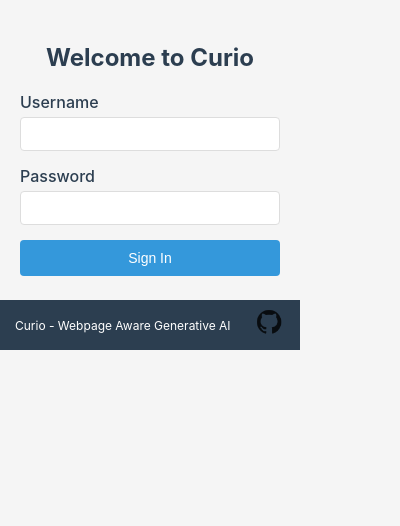
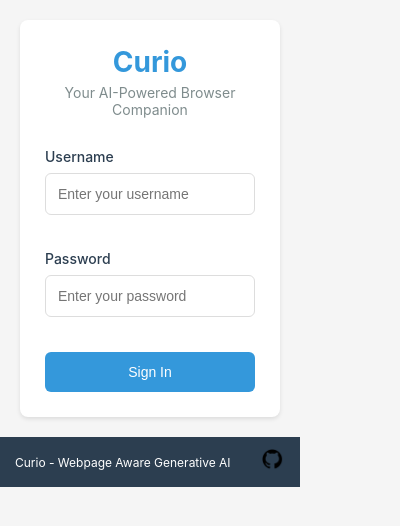
Before and after one commit to GevChalikyan/Curio, a browser extension: page frontend/src/popup/popup.html in a window 400 px wide. Drawn offline with Linux system fonts and the light colour scheme.

Commit message:
Improve login UI and remove inline styles

```diff
--- a/frontend/src/popup/popup.css
+++ b/frontend/src/popup/popup.css
@@ -1,26 +1,70 @@
+:root {
+  --primary-color: #3498db;
+  --primary-hover: #2980b9;
+  --error-color: #e74c3c;
+  --text-color: #2c3e50;
+  --text-light: #7f8c8d;
+  --border-color: #ddd;
+  --background-color: #f5f5f5;
+  --white: #ffffff;
+  --shadow: 0 2px 4px rgba(0, 0, 0, 0.1);
+}
+
 html {
   width: 300px;
-  height: 350px;
-  background: #f5f5f5;
+  height: 400px;
+  background: var(--background-color);
   font-family: -apple-system, BlinkMacSystemFont, 'Segoe UI', Roboto, Oxygen, Ubuntu, Cantarell, sans-serif;
 }
 
 body {
   margin: 0;
   padding: 0;
-  color: #333;
+  color: var(--text-color);
+}
+
+.app-container {
+  display: flex;
+  flex-direction: column;
+  min-height: 100%;
+}
+
+.main-content {
+  flex: 1;
+  display: flex;
+  flex-direction: column;
+  justify-content: center;
+  padding: 20px;
+}
+
+.logo-container {
+  text-align: center;
+  margin-bottom: 30px;
+}
+
+.logo-container h1 {
+  font-size: 28px;
+  color: var(--primary-color);
+  margin: 0 0 5px 0;
+}
+
+.tagline {
+  color: var(--text-light);
+  font-size: 14px;
+  margin: 0;
 }
 
 .form-container, .welcome-container {
-  width: 100%;
-  padding: 20px;
-  box-sizing: border-box;
+  background: var(--white);
+  padding: 25px;
+  border-radius: 8px;
+  box-shadow: var(--shadow);
 }
 
-h2 {
-  text-align: center;
-  color: #2c3e50;
-  margin-bottom: 20px;
+.auth-form {
+  display: flex;
+  flex-direction: column;
+  gap: 20px;
 }
 
 .form-group {
@@ -29,64 +73,114 @@
 
 label {
   display: block;
-  margin-bottom: 5px;
-  color: #2c3e50;
+  margin-bottom: 8px;
+  color: var(--text-color);
   font-weight: 500;
-}
-
-input {
-  width: 100%;
-  padding: 8px;
-  border: 1px solid #ddd;
-  border-radius: 4px;
-  box-sizing: border-box;
   font-size: 14px;
 }
 
-input:focus {
+.input-wrapper {
+  position: relative;
+}
+
+input[type="text"],
+input[type="password"] {
+  width: 100%;
+  padding: 12px;
+  border: 1px solid var(--border-color);
+  border-radius: 6px;
+  font-size: 14px;
+  transition: all 0.3s ease;
+  box-sizing: border-box;
+}
+
+input[type="text"]:focus,
+input[type="password"]:focus {
   outline: none;
-  border-color: #3498db;
-  box-shadow: 0 0 0 2px rgba(52, 152, 219, 0.2);
+  border-color: var(--primary-color);
+  box-shadow: 0 0 0 3px rgba(52, 152, 219, 0.1);
+}
+
+.form-options {
+  display: flex;
+  justify-content: space-between;
+  align-items: center;
+  font-size: 13px;
+}
+
+.remember-me {
+  display: flex;
+  align-items: center;
+  gap: 5px;
+  color: var(--text-light);
+  cursor: pointer;
+}
+
+.forgot-password {
+  color: var(--primary-color);
+  text-decoration: none;
+  transition: color 0.2s;
+}
+
+.forgot-password:hover {
+  color: var(--primary-hover);
 }
 
 .login-button, .logout-button {
   width: 100%;
-  padding: 10px;
-  background-color: #3498db;
-  color: white;
+  padding: 12px;
+  background-color: var(--primary-color);
+  color: var(--white);
   border: none;
-  border-radius: 4px;
+  border-radius: 6px;
   cursor: pointer;
   font-size: 14px;
   font-weight: 500;
-  transition: background-color 0.2s;
+  transition: all 0.3s ease;
+  display: flex;
+  justify-content: center;
+  align-items: center;
 }
 
-.login-button:hover, .logout-button:hover {
-  background-color: #2980b9;
+.login-button:hover:not(:disabled), .logout-button:hover {
+  background-color: var(--primary-hover);
+  transform: translateY(-1px);
+}
+
+.login-button:disabled {
+  background-color: var(--text-light);
+  cursor: not-allowed;
+  transform: none;
 }
 
 .logout-button {
-  background-color: #e74c3c;
+  background-color: var(--error-color);
 }
 
 .logout-button:hover {
   background-color: #c0392b;
 }
 
-.body {
-  min-height: 300px;
-  display: flex;
-  flex-direction: column;
-  justify-content: center;
-  align-items: center;
+.welcome-content {
+  text-align: center;
+}
+
+.welcome-content h2 {
+  margin: 0 0 10px 0;
+  color: var(--text-color);
+}
+
+.welcome-content p {
+  color: var(--text-light);
+  margin: 0 0 20px 0;
+  font-size: 14px;
 }
 
 .footer {
   height: 50px;
   width: 100%;
-  background-color: #2c3e50;
-  color: white;
+  background-color: var(--text-color);
+  color: var(--white);
   display: flex;
   align-items: center;
   justify-content: space-between;
@@ -99,13 +193,27 @@
   font-size: 12px;
 }
 
+.error-message {
+  color: var(--error-color);
+  background-color: #fde8e8;
+  padding: 10px;
+  border-radius: 6px;
+  margin-top: 10px;
+  font-size: 12px;
+  text-align: center;
+  display: none;
+}
+
 .social {
-  height: 30px;
-  width: 30px;
-  opacity: 0.8;
-  transition: opacity 0.2s;
+  width: 24px;
+  height: 24px;
+  transition: transform 0.3s ease;
 }
 
 .social:hover {
-  opacity: 1;
+  transform: scale(1.1);
 }
+
+.welcome-container {
+  display: none;
+}
--- a/frontend/src/popup/popup.html
+++ b/frontend/src/popup/popup.html
@@ -1,41 +1,64 @@
 <!DOCTYPE html>
-<html>
+<html lang="en">
   <head>
+    <meta charset="UTF-8">
+    <meta name="viewport" content="width=device-width, initial-scale=1.0">
+    <title>Curio - Sign In</title>
     <link rel="stylesheet" href="popup.css">
   </head>
 
   <body>
-    <div id="mainPage" class="body">
+    <div class="app-container">
+      <!-- Main Content -->
+      <div class="main-content">
         <!-- Login Form -->
         <div id="loginForm" class="form-container">
-        <h2>Welcome to Curio</h2>
-        <form id="loginFormElement">
+          <div class="logo-container">
+            <h1>Curio</h1>
+            <p class="tagline">Your AI-Powered Browser Companion</p>
+          </div>
+
+          <form id="loginFormElement" class="auth-form">
             <div class="form-group">
               <label for="username">Username</label>
-            <input type="text" id="username" name="username" required>
+              <div class="input-wrapper">
+                <input type="text" id="username" name="username" placeholder="Enter your username" required>
               </div>
+            </div>
+
             <div class="form-group">
               <label for="password">Password</label>
-            <input type="password" id="password" name="password" required>
+              <div class="input-wrapper">
+                <input type="password" id="password" name="password" placeholder="Enter your password" required>
               </div>
-          <button type="submit" class="login-button">Sign In</button>
+            </div>
+
+            <button type="submit" class="login-button">
+              <span class="button-text">Sign In</span>
+            </button>
           </form>
         </div>
 
         <!-- Welcome Message (hidden by default) -->
-      <div id="welcomeMessage" class="welcome-container" style="display: none;">
-        <h2>Welcome, <span id="usernameDisplay"></span>!</h2>
-        <button id="logoutButton" class="logout-button">Sign Out</button>
+        <div id="welcomeMessage" class="welcome-container">
+          <div class="welcome-content">
+            <h2>Welcome back, <span id="usernameDisplay"></span>!</h2>
+            <p>You're all set to explore with Curio.</p>
+            <button id="logoutButton" class="logout-button">
+              <span class="button-text">Sign Out</span>
+            </button>
+          </div>
         </div>
       </div>
 
+      <!-- Footer -->
       <div class="footer">
         <p>Curio - Webpage Aware Generative AI</p>
         <a href="https://github.com/GevChalikyan/Curio" target="_blank" rel="noopener noreferrer">
           <img class="social" src="../images/GitHub-logo.png" alt="Curio GitHub">
         </a>
       </div>
-
+    </div>
     <script src="popup.js"></script>
   </body>
 </html>
--- a/frontend/src/popup/popup.js
+++ b/frontend/src/popup/popup.js
@@ -6,6 +6,9 @@
 const loginContainer = document.getElementById('loginForm');
 const usernameDisplay = document.getElementById('usernameDisplay');
 const logoutButton = document.getElementById('logoutButton');
+const errorMessage = document.createElement('div');
+errorMessage.className = 'error-message';
+loginContainer.appendChild(errorMessage);
 
 // Check if user is already logged in
 function checkAuthStatus() {
@@ -22,6 +25,8 @@
 function showLoginForm() {
   loginContainer.style.display = 'block';
   welcomeMessage.style.display = 'none';
+  errorMessage.style.display = 'none';
+  document.getElementById('loginFormElement').reset();
 }
 
 // Show welcome message
@@ -31,6 +36,13 @@
   usernameDisplay.textContent = username;
 }
 
+// Set loading state
+function setLoading(isLoading) {
+  const submitButton = document.querySelector('.login-button');
+  submitButton.disabled = isLoading;
+  submitButton.textContent = isLoading ? 'Signing in...' : 'Sign In';
+}
+
 // Handle login form submission
 loginForm.addEventListener('submit', async (e) => {
   e.preventDefault();
@@ -38,8 +50,17 @@
   const username = document.getElementById('username').value;
   const password = document.getElementById('password').value;
 
+  // Basic validation
+  if (!username || !password) {
+    errorMessage.textContent = 'Please enter both username and password';
+    errorMessage.style.display = 'block';
+    return;
+  }
+
+  setLoading(true);
+  errorMessage.style.display = 'none';
+
   try {
-    console.log('Attempting login with:', { username });
     const response = await fetch(`${API_BASE_URL}/api/auth/login`, {
       method: 'POST',
       headers: {
@@ -49,7 +70,6 @@
     });
 
     const responseData = await response.json();
-    console.log('Login response:', responseData);
 
     if (!response.ok) {
       throw new Error(responseData.error || 'Login failed');
@@ -65,7 +85,10 @@
 
   } catch (error) {
     console.error('Login error:', error);
-    alert(`Login failed: ${error.message}`);
+    errorMessage.textContent = error.message;
+    errorMessage.style.display = 'block';
+  } finally {
+    setLoading(false);
   }
 });
 
```
Lines whose indentation alone changed are shown as unchanged.
